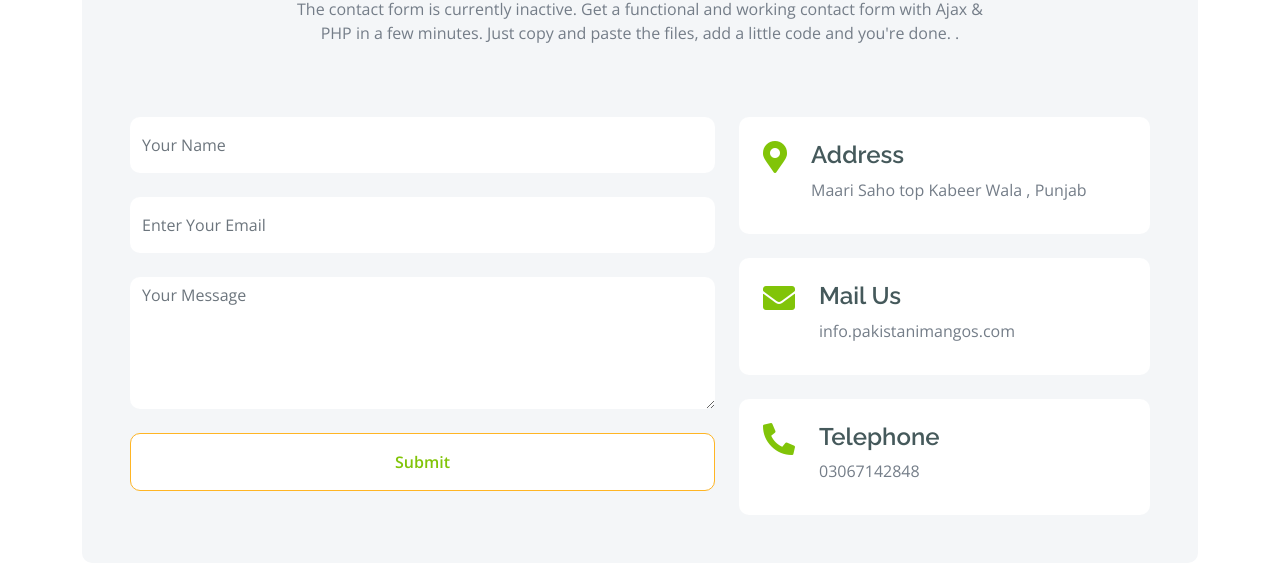
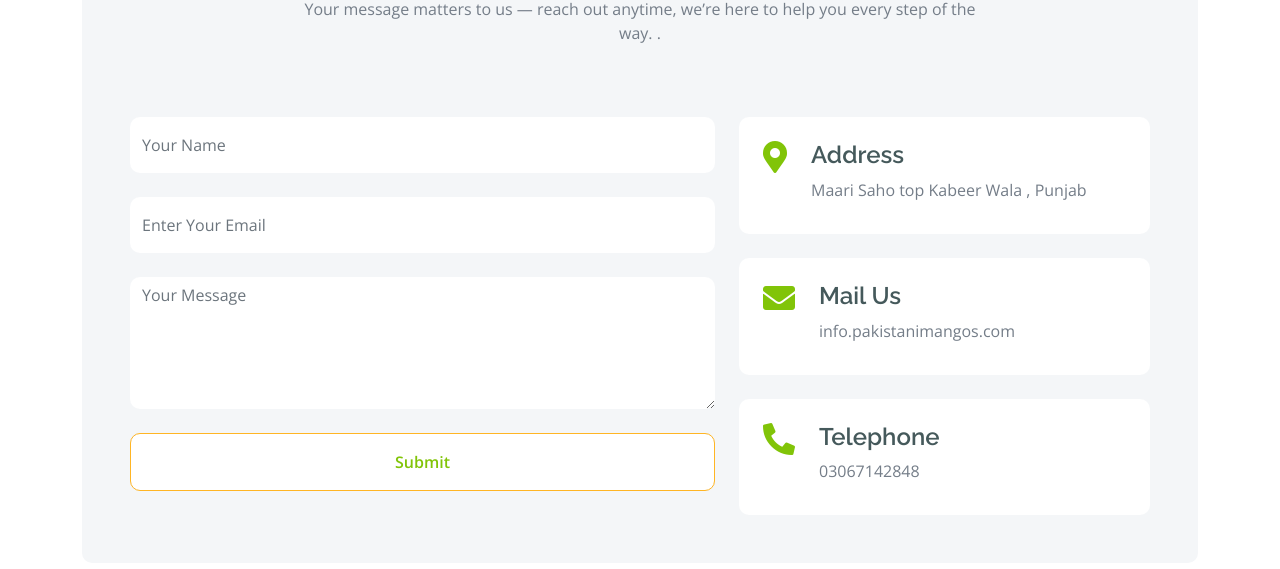
Before and after one commit to justafzal/n32, a plain HTML site: page contact.html in a window 1280 px wide. Shown: the part 531-1100 px from the top of the page. Drawn offline with nearby package versions, Linux system fonts and the light colour scheme; some packages are replaced by stand-ins of ours; a script that the page names is missing; files whose address does not match are found by name.

Commit message:
Update contact.html

```diff
--- a/contact.html
+++ b/contact.html
@@ -133,7 +133,7 @@
                         <div class="col-12">
                             <div class="text-center mx-auto" style="max-width: 700px;">
                                 <h1 class="text-primary">Get in touch</h1>
-                                <p class="mb-4">The contact form is currently inactive. Get a functional and working contact form with Ajax & PHP in a few minutes. Just copy and paste the files, add a little code and you're done. <a href=""></a>.</p>
+                                <p class="mb-4">Your message matters to us — reach out anytime, we’re here to help you every step of the way. <a href=""></a>.</p>
                             </div>
                         </div>
                         <div class="col-lg-12">
```
